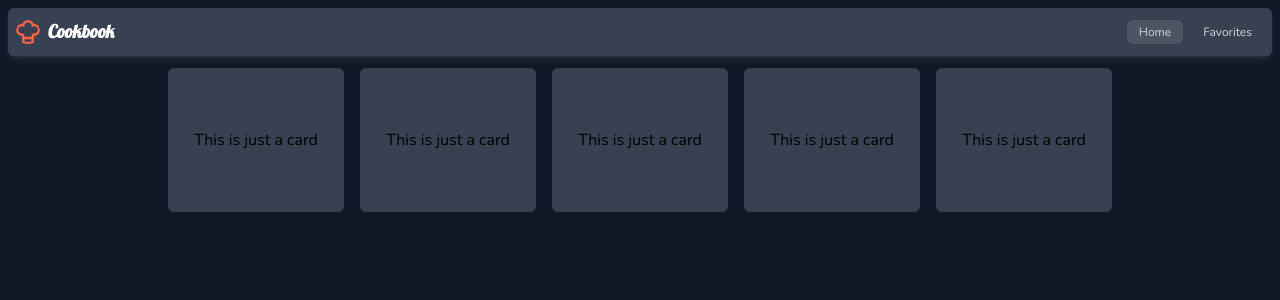
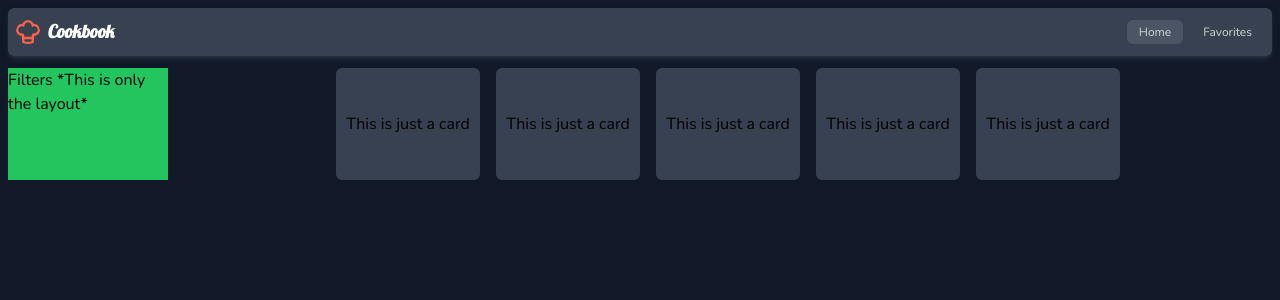
Before and after one commit to ElJoshua08/CookBook, a React (Vite) app: page / in a window 1280 px wide. Shown: the top 300 px of the page. Built offline with nearby package versions, Linux system fonts and the light colour scheme.

Commit message:
Filter layout

```diff
--- a/src/components/Card.jsx
+++ b/src/components/Card.jsx
@@ -1,6 +1,6 @@
 const Card = () => {
   return (
-    <div className="flex h-36 w-44 flex-col items-center justify-center rounded-md bg-gray-700">
+    <div className="flex h-28 w-36 flex-col items-center justify-center rounded-md bg-gray-700">
       This is just a card
     </div>
   )
--- /dev/null
+++ b/src/components/Filters.jsx
@@ -0,0 +1,5 @@
+const Filters = () => {
+  return <div className=" flexw-full h-full  ">Filters *This is only the layout* </div>
+}
+
+export default Filters
--- a/src/pages/Home.jsx
+++ b/src/pages/Home.jsx
@@ -1,13 +1,24 @@
 import Card from '@/components/Card'
+import Filters from '@/components/Filters'
 
 const Home = () => {
-  return <div className="flex w-full flex-grow flex-row gap-4 flex-wrap justify-center items-center">
+  return (
+    <div className="relative w-full min-h-full overflow-hidden">
+      {/* Filter wrapper */}
+      <div className='w-40 min-h-full bg-green-500 absolute top-0 left-0'>
+        <Filters />
+      </div>
+
+      {/* Main content */}
+      <div className="pl-44 flex w-full flex-grow flex-row flex-wrap overflow-hidden items-center justify-center gap-4">
         <Card />
         <Card />
         <Card />
         <Card />
         <Card />
       </div>
+    </div>
+  )
 }
 
 export default Home
```
Lines whose indentation alone changed are shown as unchanged.
